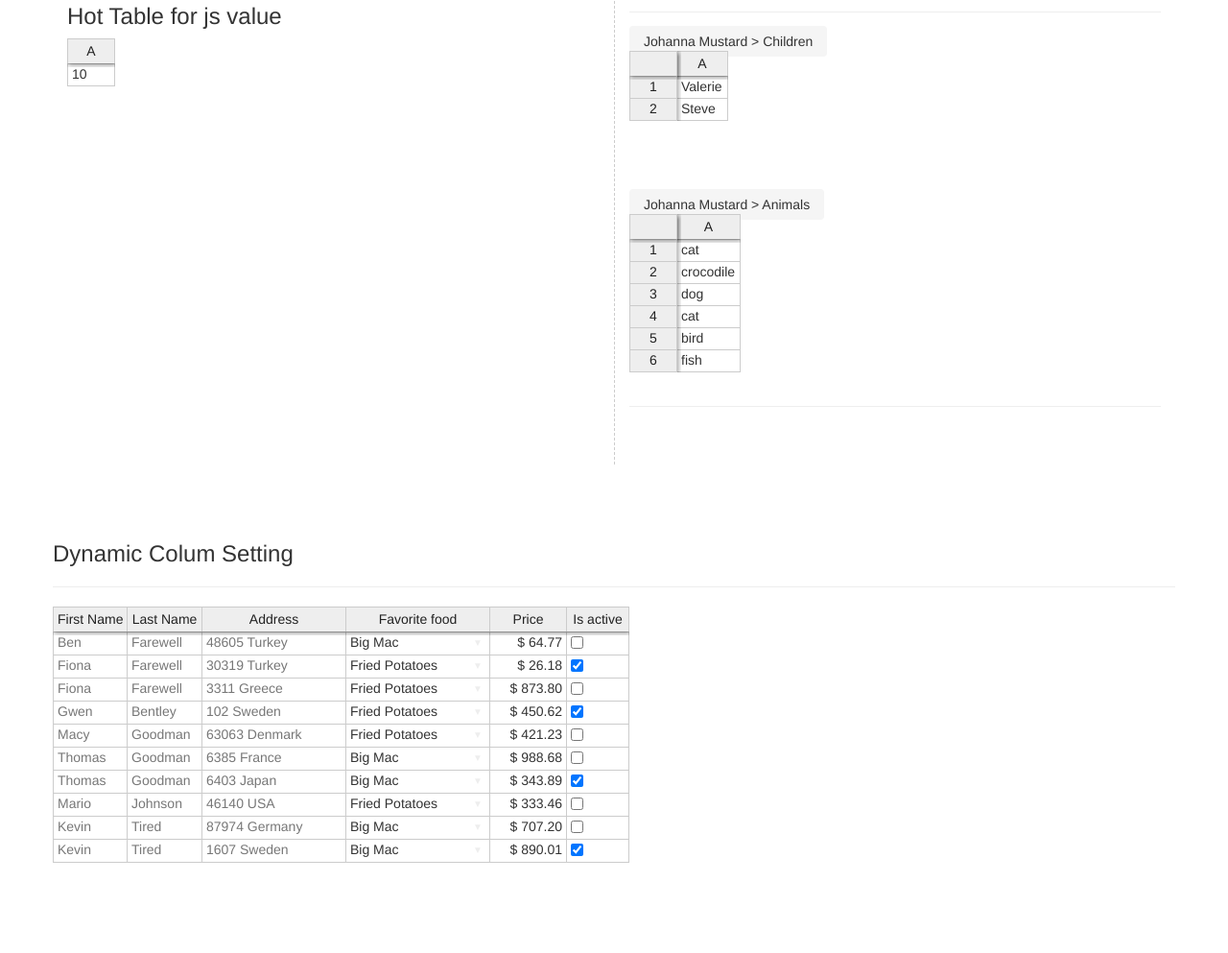
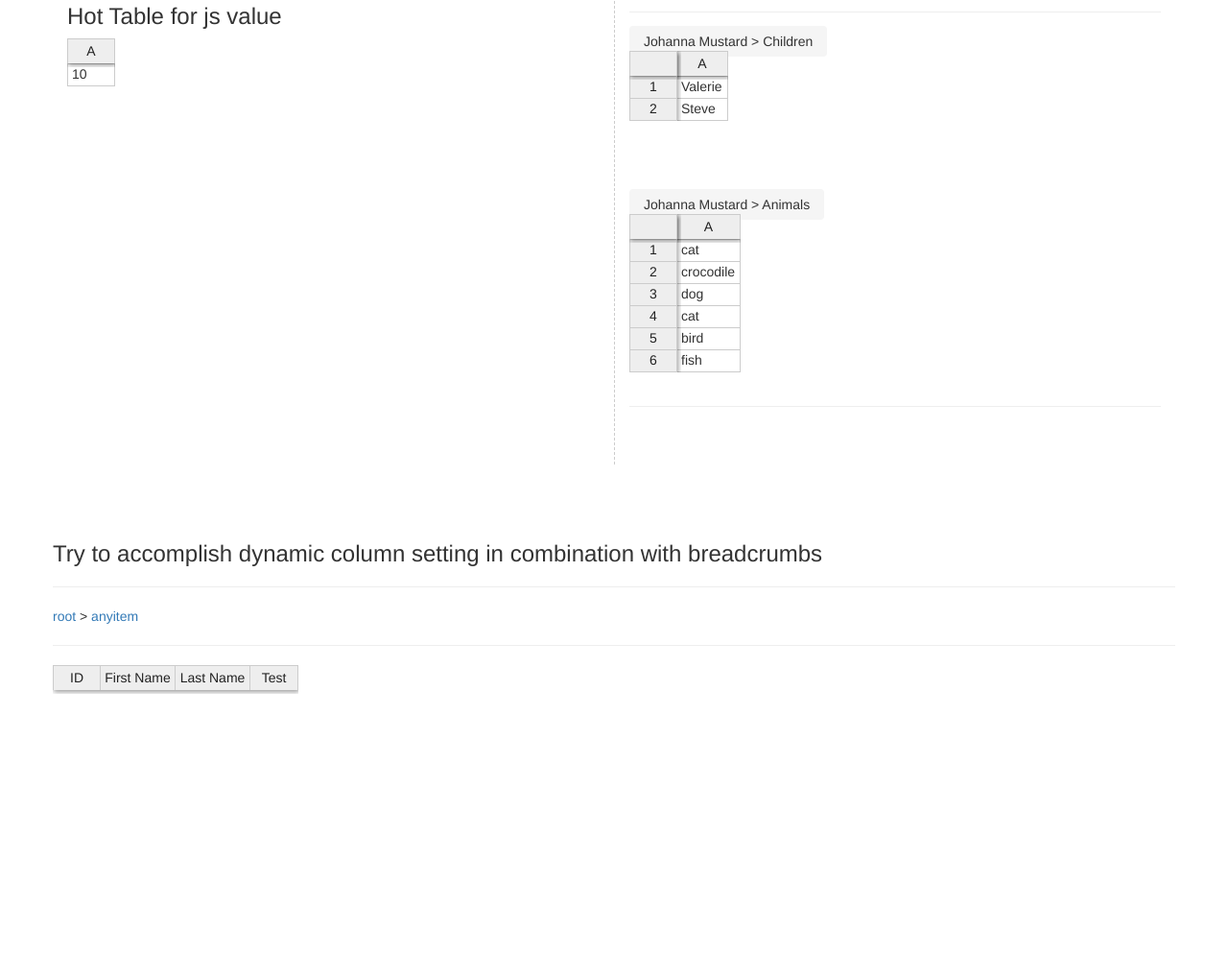
Before and after one commit to cebrakadabra/expanded-ngHandsonTableDirective, a plain HTML site: page index.html in a window 1280 px wide. Shown: the part 414-1407 px from the top of the page at 96% size. Before the commit the page ends 1346 px from the top, so only its background shows below. Drawn offline with Linux system fonts and the light colour scheme.

Commit message:
Dynamic Setup for Table

```diff
--- a/js/app.js
+++ b/js/app.js
@@ -11,12 +11,11 @@ expHandsonTable.config(function($logProvider){
 // Routing for the Views
 expHandsonTable.config(['$routeProvider', function($routeProvider) {
 	$routeProvider.
-  		when('/home', {
-    		templateUrl: 'partials/main.html',
-    		controller: 'MainCtrl'
+  		when('/ngTable', {
+    		templateUrl: 'partials/main.html'
   		}).
   		otherwise({
-    		redirectTo: '/home'
+    		redirectTo: '/ngTable'
   	});
 }]);
 
--- a/js/controller.js
+++ b/js/controller.js
@@ -181,87 +181,137 @@ expHandsonTable.controller('MainCtrl', ['$scope', function ($scope) {
 
 
 	$scope.db = {};
-	$scope.db.items = [];
-	for (var i = 0; i < 10; i++) {
-		$scope.db.items.push(
-			{
-				id: i + 1,
-				name: {
-					first: firstNames[Math.floor(Math.random() * firstNames.length)],
-					last: lastNames[Math.floor(Math.random() * lastNames.length)]
-				},
-				address: Math.floor(Math.random() * 100000) + ' ' + address[Math.floor(Math.random() * address.length)],
-				price: Math.floor(Math.random() * 100000) / 100,
-				isActive: Math.floor(Math.random() * products.length) / 2 == 0 ? 'Yes' : 'No',
-				product: angular.extend({}, products[Math.floor(Math.random() * products.length)])
-			}
-		);
-	}
+	// $scope.db.items = [];
+	// for (var i = 0; i < 10; i++) {
+	// 	$scope.db.items.push(
+	// 		{
+	// 			id: i + 1,
+	// 			name: {
+	// 				first: firstNames[Math.floor(Math.random() * firstNames.length)],
+	// 				last: lastNames[Math.floor(Math.random() * lastNames.length)]
+	// 			},
+	// 			address: Math.floor(Math.random() * 100000) + ' ' + address[Math.floor(Math.random() * address.length)],
+	// 			price: Math.floor(Math.random() * 100000) / 100,
+	// 			isActive: Math.floor(Math.random() * products.length) / 2 == 0 ? 'Yes' : 'No',
+	// 			product: angular.extend({}, products[Math.floor(Math.random() * products.length)])
+	// 		}
+	// 	);
+	// }
 
 
-	$scope.db.dynamicConfig = [
+	// $scope.db.dynamicConfig = [
+	// 	{
+	// 		data: 'id',
+	// 		title: 'ID'
+	// 	},
+	// 	{
+	// 		data: 'name.first',
+	// 		title: 'First Name',
+	// 		readOnly: true
+	// 	},
+	// 	{
+	// 		data: 'name.last',
+	// 		title: 'Last Name',
+	// 		readOnly: true
+	// 	},
+	// 	{
+	// 		data: 'address',
+	// 		title: 'Address',
+	// 		width: 150
+	// 	},
+	// 	{
+	// 		data: 'product.description',
+	// 		type: 'autocomplete',
+	// 		title: 'Favorite food',
+	// 		width: 150,
+	// 		optionList: 'description in product.options'
+	// 	},
+	// 	{
+	// 		data: 'price',
+	// 		title:'Price',
+	// 		type: 'numeric',
+	// 		width: 80,
+	// 		format: '$ 0,0.00'
+	// 	},
+	// 	{
+	// 		data: 'isActive',
+	// 		type: 'checkbox',
+	// 		title: 'Is active',
+	// 		checkedTemplate: 'Yes',
+	// 		uncheckedTemplate: 'No',
+	// 		width:65
+	// 	}
+	// ];
+
+// 	setInterval(function () {
+// 		if( $scope.db.dynamicConfig[0].title == 'ID') {
+// 			$scope.db.dynamicConfig[3].readOnly = true;
+// 			$scope.db.dynamicConfig.shift();
+// 			$scope.afterChange = function () {
+// //							console.log('afterChange: ','when ID column has been removed');
+// 			};
+
+// 		} else {
+// 			$scope.db.dynamicConfig[2].readOnly = false;
+// 			$scope.db.dynamicConfig.unshift({data: 'id', title: 'ID'});
+// 			$scope.afterChange = function () {
+// //							console.log('afterChange: ','when ID column has been added');
+// 			};
+// 		}
+
+
+
+// 		$scope.$apply();
+// 	}, 3000);
+
+
+
+	/*
+		*****************************************************************************************
+			Try to accomplish dynamic column setting in combination with breadcrumbs
+		*****************************************************************************************
+	*/
+	$scope.db.dynrows = [];
+	$scope.db.dyncols = [];
+
+	$scope.initData = function(){
+		console.log("init Data function");
+	};
+
+	$scope.initData();
+
+
+
+	$scope.db.dyncols.push(
 		{
 			data: 'id',
-			title: 'ID'},
+			title: 'ID'
+		},
 		{
 			data: 'name.first',
-			title: 'First Name',
-			readOnly: true
+			title: 'First Name'
 		},
 		{
 			data: 'name.last',
-			title: 'Last Name',
-			readOnly: true
+			title: 'Last Name'
 		},
 		{
-			data: 'address',
-			title: 'Address',
-			width: 150
-		},
-		{
-			data: 'product.description',
-			type: 'autocomplete',
-			title: 'Favorite food',
-			width: 150,
-			optionList: 'description in product.options'
-		},
-		{
-			data: 'price',
-			title:'Price',
-			type: 'numeric',
-			width: 80,
-			format: '$ 0,0.00'
-		},
-		{
-			data: 'isActive',
-			type: 'checkbox',
-			title: 'Is active',
-			checkedTemplate: 'Yes',
-			uncheckedTemplate: 'No',
-			width:65
+			data: 'cebra.kadabra',
+			title: 'Test'
 		}
-	];
+	);
 
-	setInterval(function () {
-		if( $scope.db.dynamicConfig[0].title == 'ID') {
-			$scope.db.dynamicConfig[3].readOnly = true;
-			$scope.db.dynamicConfig.shift();
-			$scope.afterChange = function () {
-//							console.log('afterChange: ','when ID column has been removed');
-			};
+	$scope.clickBreadcrum = function(breadcrumb){
+		$scope.db.dynrows.length = 0;
+		$scope.db.dyncols.length = 0;
+		console.log(breadcrumb);
 
-		} else {
-			$scope.db.dynamicConfig[2].readOnly = false;
-			$scope.db.dynamicConfig.unshift({data: 'id', title: 'ID'});
-			$scope.afterChange = function () {
-//							console.log('afterChange: ','when ID column has been added');
-			};
+		for(var i = 0; i < $scope.ex.structure.length; i++){
+			$scope.db.dynrows.push($scope.ex.structure[i]);
 		}
+		$scope.db.dyncols.push({data: 'id', title: 'ID'}, {data: 'name.first', title: 'First Name'});
 
-
-
-		$scope.$apply();
-	}, 3000);
+	};
 
 
 
--- a/partials/main.html
+++ b/partials/main.html
@@ -56,7 +56,7 @@
 							<div ng-if="p.animals.bool != false">
 								<span class="breadcrumb">{{p.fullname}} > Animals</span>
 								<br>
-								<hot-table settings="{colHeaders: colHeaders, contextMenu: ['row_above', 'row_below', 'remove_row'], afterChange: afterChange }" rowHeaders="true" minSpareRows="minSpareRows" datarows="p.animals.animaltypes" height="180" width="700">
+								<hot-table settings="{colHeaders: colHeaders, contextMenu: ['row_above', 'row_below', 'remove_row'] }" rowHeaders="true" minSpareRows="minSpareRows" datarows="p.animals.animaltypes" height="180" width="700">
 									<hot-column data="type" title="'Animals'" width="200"></hot-column>
 								</hot-table>
 							</div>
@@ -76,15 +76,32 @@
 							DYNAMIC COLUMN SETTING
 		***************************************************************
 		-->
+<!--
+		<br>
+		<br>
+		<br>
+		<div class="row">
+			<h3>Dynamic Column Setting</h3>
+			<hr>
+			<hot-table settings="{rowHeaders: false, contextMenu: true, afterChange: afterChange}" colHeaders="true" datarows="db.items" columns="db.dynamicConfig" height="300" width="700"></hot-table>
+		</div> -->
+
+
+		<!--
+		*****************************************************************************************
+			Try to accomplish dynamic column setting in combination with breadcrumbs
+		*****************************************************************************************
+		-->
 
 		<br>
 		<br>
 		<br>
 		<div class="row">
-			<h3>Dynamic Colum Setting</h3>
+			<h3>Try to accomplish dynamic column setting in combination with breadcrumbs</h3>
 			<hr>
-			<hot-table settings="{rowHeaders: false, contextMenu: true, afterChange: afterChange}" colHeaders="true" datarows="db.items" columns="db.dynamicConfig" height="300" width="700"></hot-table>
+			<a ng-click="clickBreadcrum('root')">root</a> > <a ng-click="clickBreadcrum('anyitem')">anyitem</a>
+			<hr>
+			<hot-table settings="{rowHeaders: false, contextMenu: true, afterChange: afterChange}" colHeaders="true" datarows="db.dynrows" columns="db.dyncols" height="300" width="700"></hot-table>
 		</div>
 
-
 	</div>
```
